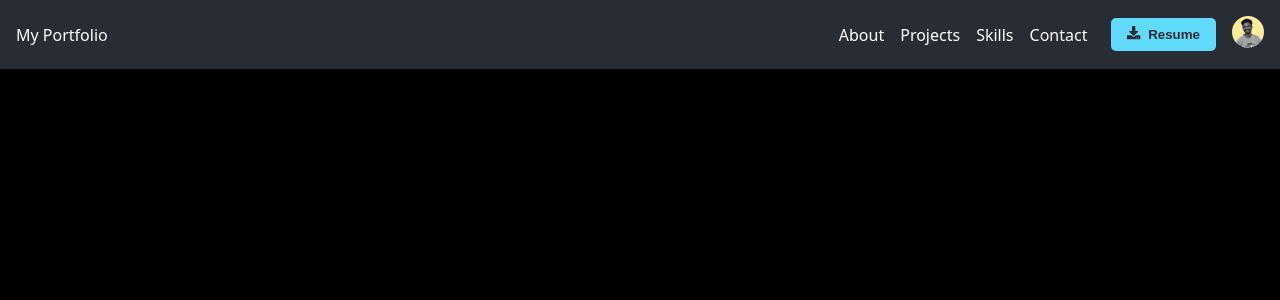
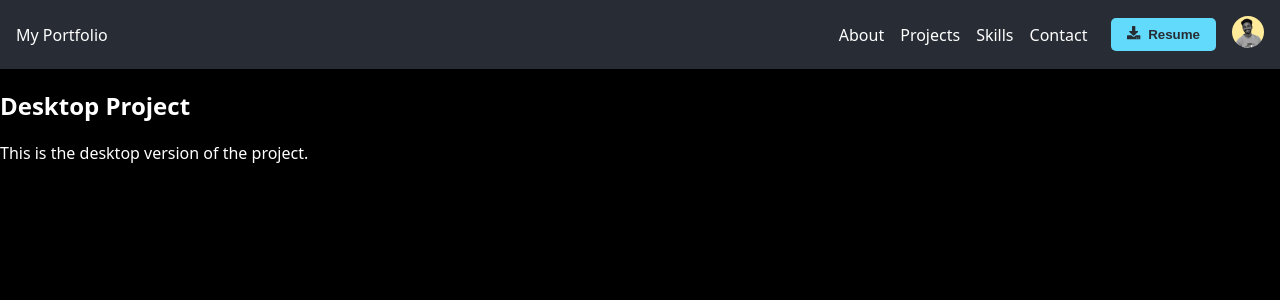
Before and after one commit to surajsooraj26/portfolio, a React (Vite) app: page /portfolio/projects in a window 1280 px wide. Shown: the top 300 px of the page. Built offline with nearby package versions, Linux system fonts and the light colour scheme.

Commit message:
project 1

```diff
--- a/src/App.jsx
+++ b/src/App.jsx
@@ -6,7 +6,7 @@ import { Routes, Route } from "react-router-dom";
 import { useMediaQuery } from "react-responsive";
 import MobileNavbar from "./components/Mobile/MobileNavbar";
 import { NavbarProvider } from "./context/NavbarContext";
-
+import Project from "./pages/Project";
 function App() {
   const isMobile = useMediaQuery({ maxWidth: 767 });
 
@@ -17,6 +17,7 @@ function App() {
         <Routes>
           <Route path="/" element={<Home />} />
           <Route path="/about" element={<About />} />
+          <Route path="/projects" element={<Project />} />
         </Routes>
       </NavbarProvider>
     </>
--- /dev/null
+++ b/src/components/Desktop/DesktopProject.jsx
@@ -0,0 +1,9 @@
+function DesktopProject() {
+  return (
+    <div>
+      <h2>Desktop Project</h2>
+      <p>This is the desktop version of the project.</p>
+    </div>
+  );
+}
+export default DesktopProject;
--- a/src/components/Mobile/MobileNavbar.jsx
+++ b/src/components/Mobile/MobileNavbar.jsx
@@ -8,7 +8,9 @@ function MobileNavbar() {
   return (
     <>
       <nav className="mobile-navbar">
-        <h1>Portfolio</h1>
+        <a href="/portfolio/">
+          <h1>Portfolio</h1>
+        </a>
         <div
           className="hamburger-menu"
           onClick={() => setShowNavbar(!showNavbar)}
@@ -20,21 +22,21 @@ function MobileNavbar() {
       </nav>
       <div className={`slide-in ${showNavbar ? "open" : ""}`}>
         <ul>
-          <Link to="/" onClick={() => setShowNavbar(false)}>
+          <a href="/" onClick={() => setShowNavbar(false)}>
             <li>Home</li>
-          </Link>
-          <Link to="/about" onClick={() => setShowNavbar(false)}>
+          </a>
+          <a href="/portfolio/about" onClick={() => setShowNavbar(false)}>
             <li>About</li>
-          </Link>
-          <Link to="/projects" onClick={() => setShowNavbar(false)}>
+          </a>
+          <a href="/portfolio/projects" onClick={() => setShowNavbar(false)}>
             <li>Projects</li>
-          </Link>
-          <Link to="/skills" onClick={() => setShowNavbar(false)}>
+          </a>
+          <a href="/portfolio/skills" onClick={() => setShowNavbar(false)}>
             <li>Skills</li>
-          </Link>
-          <Link to="/contact" onClick={() => setShowNavbar(false)}>
+          </a>
+          <a href="/portfolio/contact" onClick={() => setShowNavbar(false)}>
             <li>Contact</li>
-          </Link>
+          </a>
         </ul>
       </div>
     </>
--- /dev/null
+++ b/src/components/Mobile/MobileProject.jsx
@@ -0,0 +1,9 @@
+function MobileProject() {
+  return (
+    <div>
+      <h2>Mobile Project</h2>
+      <p>This is the mobile version of the project.</p>
+    </div>
+  );
+}
+export default MobileProject;
--- /dev/null
+++ b/src/pages/Project.jsx
@@ -0,0 +1,8 @@
+import DesktopProject from "../components/Desktop/DesktopProject";
+import MobileProject from "../components/Mobile/MobileProject";
+import { useMediaQuery } from "react-responsive";
+function Project() {
+  const isMobile = useMediaQuery({ maxWidth: 767 });
+  return <>{isMobile ? <MobileProject /> : <DesktopProject />}</>;
+}
+export default Project;
```
